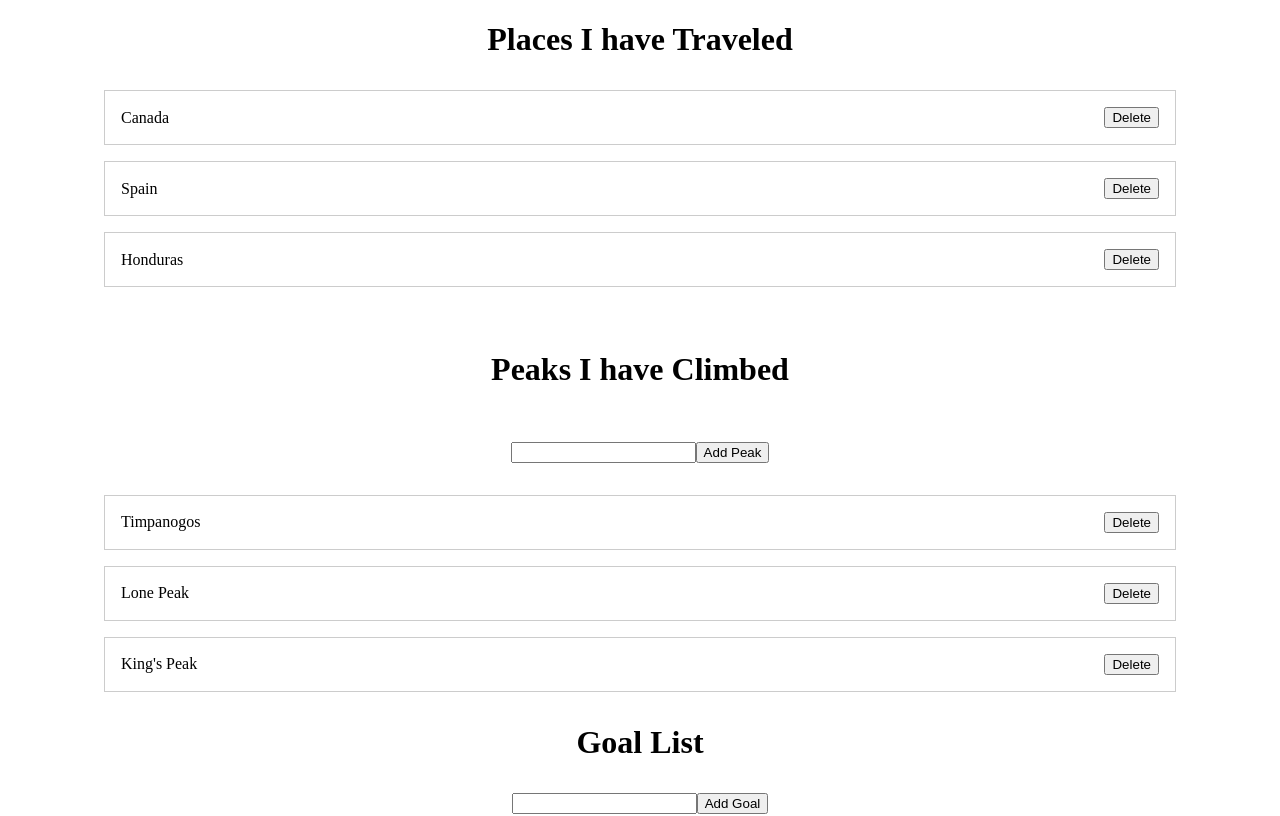
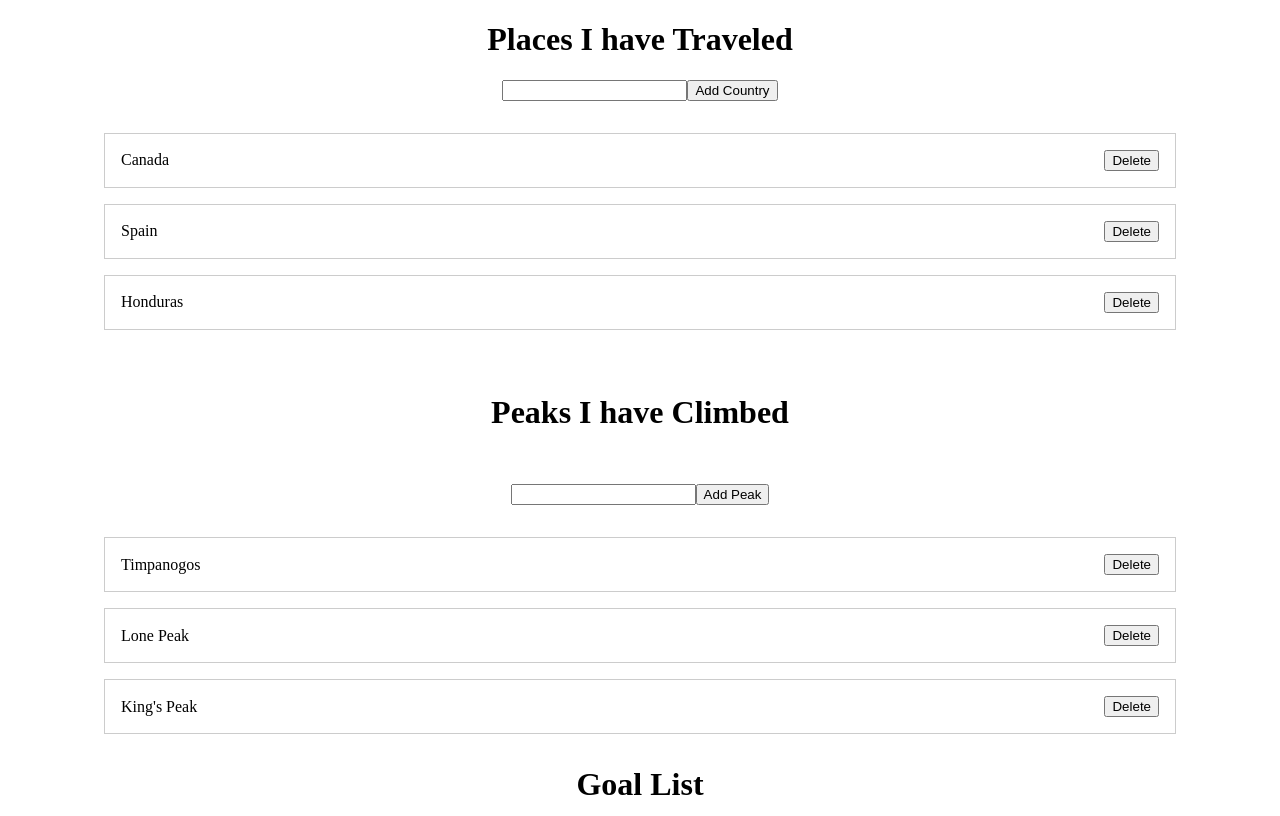
Before and after one commit to NateEnsign/interview-small-builds, a React (Vite) app: page / in a window 1280 px wide. Shown: the top 816 px of the page. Built offline with nearby package versions, Linux system fonts and the light colour scheme.

Commit message:
added functionality to add country to places visited

```diff
--- /dev/null
+++ b/src/components/travel-app/NewPlace.css
@@ -0,0 +1,3 @@
+.place-form {
+    text-align: center;
+}
--- a/src/components/travel-app/NewPlace.jsx
+++ b/src/components/travel-app/NewPlace.jsx
@@ -1,8 +1,25 @@
 import React from 'react'
+import './NewPlace.css'
 
-const NewPlace = () => {
+const NewPlace = ({addCountry}) => {
+    const onAddPlace = (event) => {
+        event.preventDefault();
+
+    const newCountry = {
+        id: Math.random().toString(),
+        name: 'Costa Rica',
+    }
+
+    addCountry(newCountry)
+    }
+
   return (
-    <div>NewPlace</div>
+    <div>
+        <form className='place-form' onSubmit={onAddPlace}>
+            <input type="text" />
+            <button type='submit'>Add Country</button>
+        </form>
+    </div>
   )
 }
 
--- a/src/components/travel-app/PlacesTraveled.jsx
+++ b/src/components/travel-app/PlacesTraveled.jsx
@@ -1,6 +1,7 @@
 import React, { useState } from 'react'
 import './PlacesTraveled.css';
 import PlaceList from './PlaceList';
+import NewPlace from './NewPlace';
 
 const PlacesTraveled = () => {
     const [countries, setCountries] = useState([
@@ -9,9 +10,17 @@ const PlacesTraveled = () => {
         {id: 'c3', name: 'Honduras'},
     ])
 
+    const handleAddNewCountry = (newCountry) => {
+        setCountries((prevCountries) => [
+            ...prevCountries,
+            newCountry,
+        ])
+    }
+
   return (
     <div>
         <h1 className='places-header'>Places I have Traveled</h1>
+        <NewPlace addCountry={handleAddNewCountry} />
         <PlaceList countries={countries} />
     </div>
   )
```
